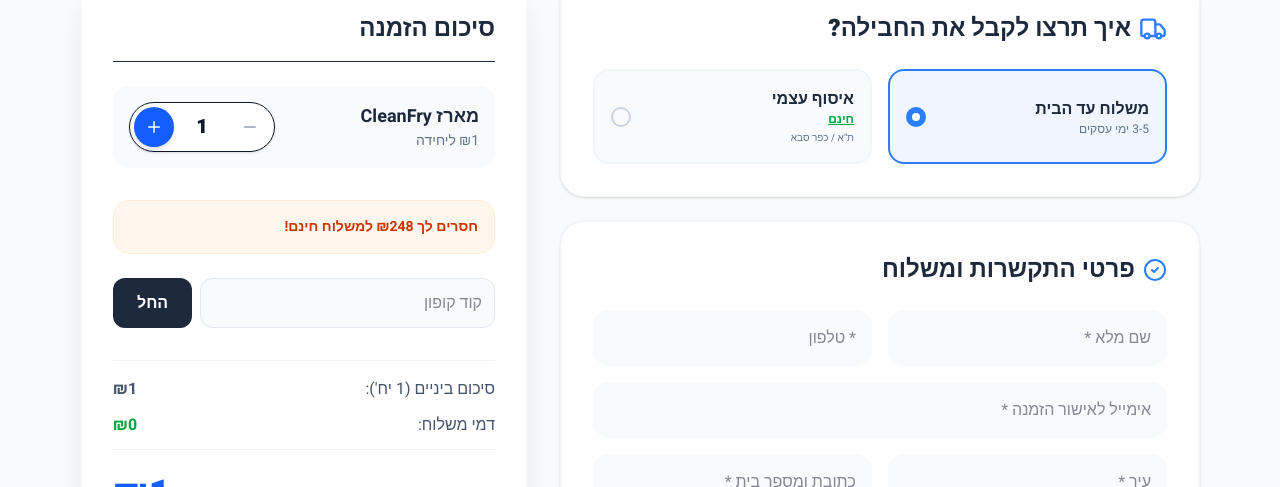
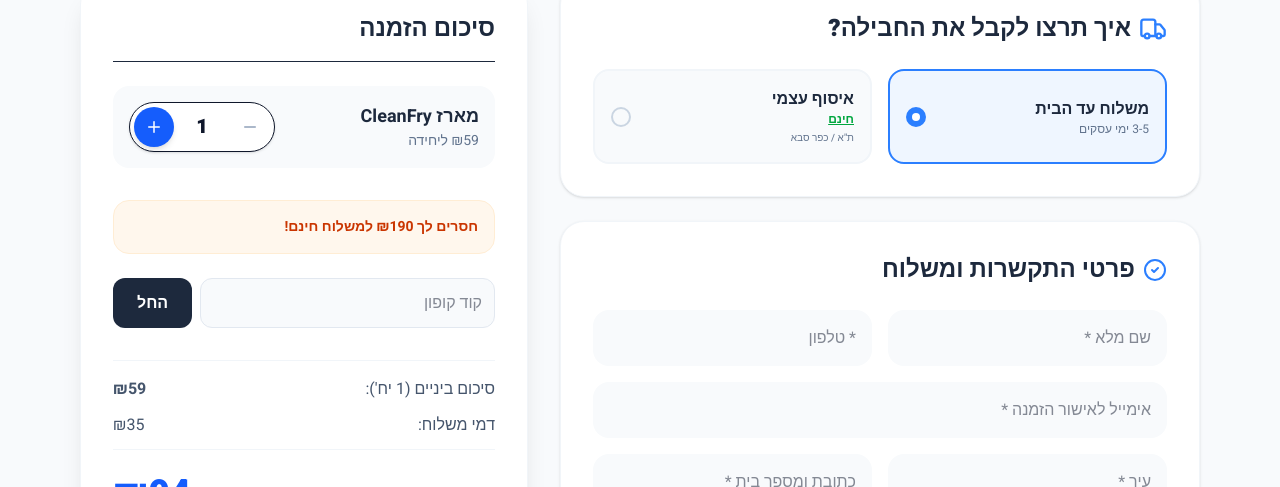
Before and after one commit to matikurland-oss/cleanfry-website, a React (Vite) app: page /checkout in a window 1280 px wide. Shown: the part 230-717 px from the top of the page. Built offline with nearby package versions, Linux system fonts and the light colour scheme.

Commit message:
Update CheckoutPage.tsx

```diff
--- a/src/CheckoutPage.tsx
+++ b/src/CheckoutPage.tsx
@@ -34,8 +34,8 @@ const CheckoutPage = () => {
   const [showPayment, setShowPayment] = useState(false);
 
   // 2. הגדרות מחיר
-  const UNIT_PRICE = 1;
-  const SHIPPING_COST = 0;
+  const UNIT_PRICE = 59;
+  const SHIPPING_COST = 35;
   const FREE_SHIPPING_THRESHOLD = 249;
   const FORMSPREE_URL = "https://formspree.io/f/xvzwnrla";
 
```
